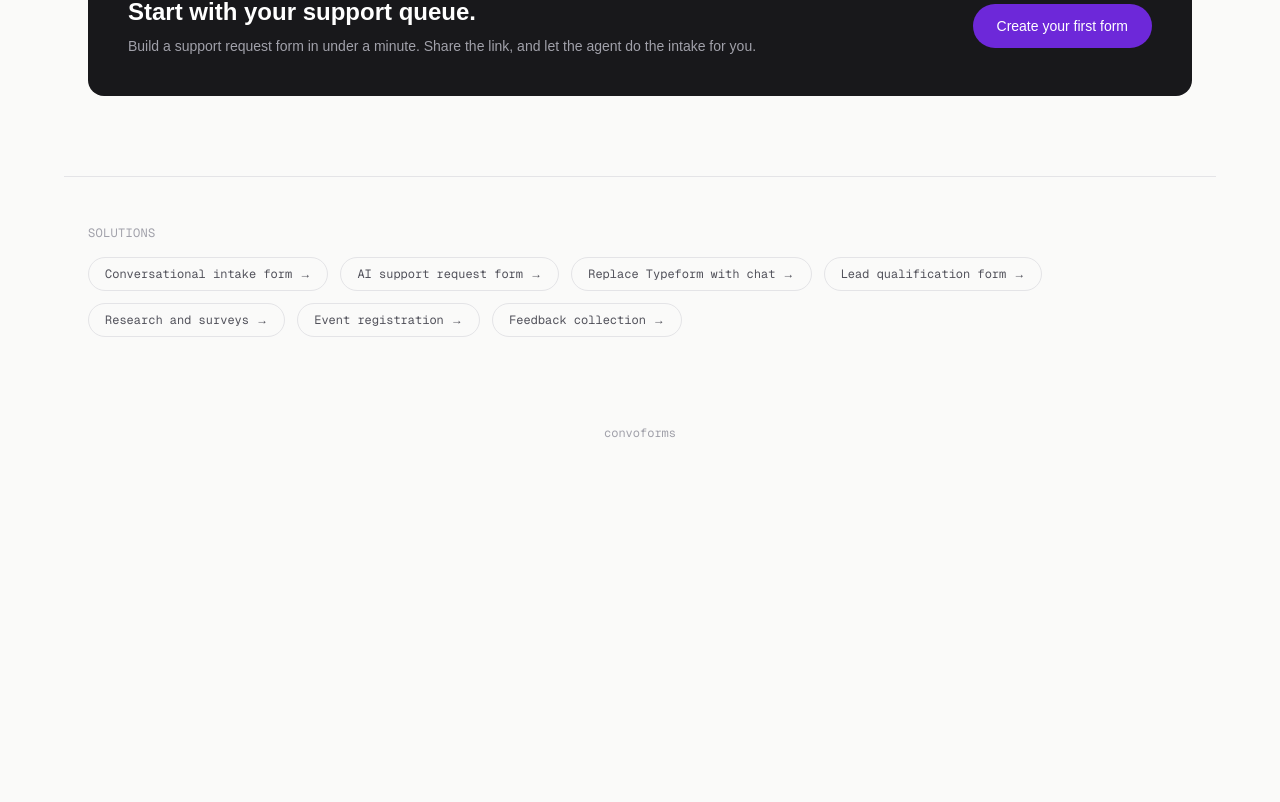
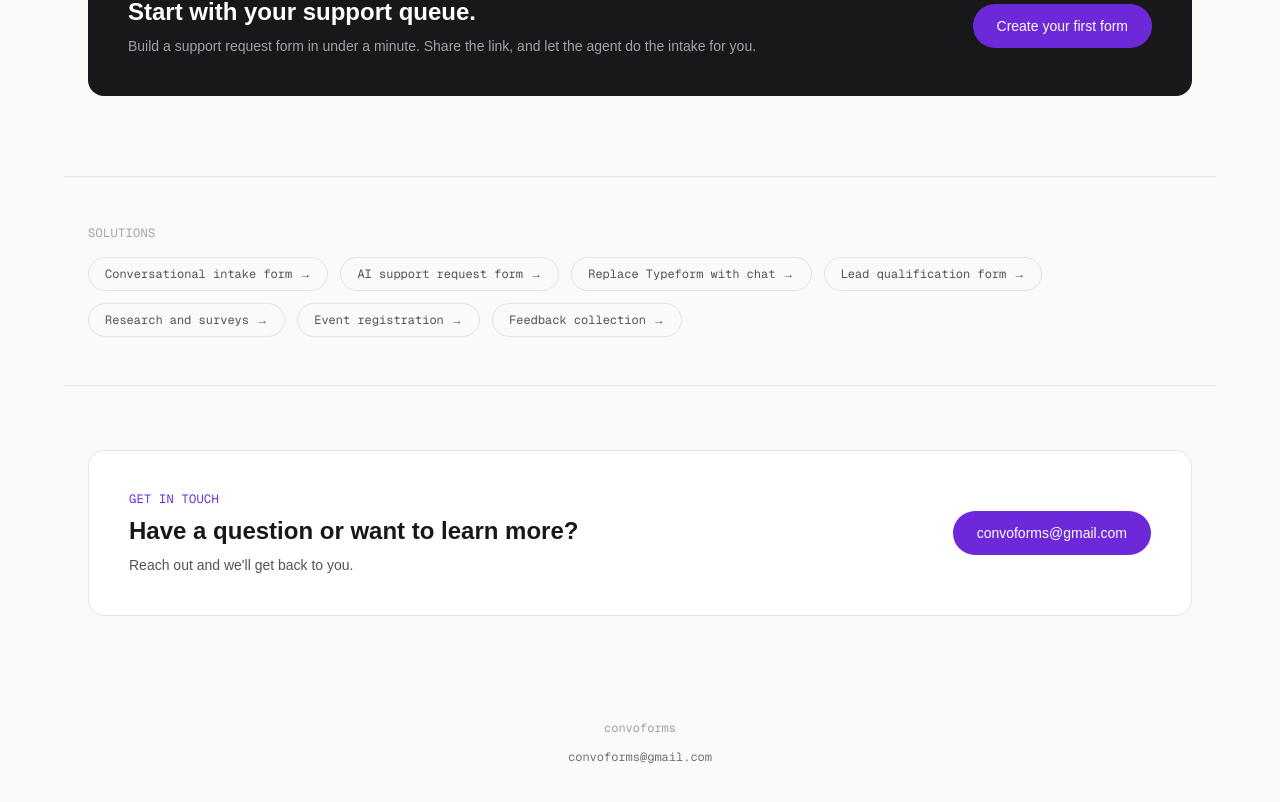
Before and after one commit to fvargas809/convoforms, a Next.js app: page / in a window 1280 px wide. Shown: the part 2432-3234 px from the top of the page. Before the commit the page ends 2913 px from the top, so only its background shows below. Built offline with nearby package versions, Linux system fonts and the light colour scheme.

Commit message:
added my contact info

```diff
--- a/app/page.tsx
+++ b/app/page.tsx
@@ -259,9 +259,41 @@ export default function Home() {
         </div>
       </section>
 
-      <footer className="mx-auto max-w-6xl px-6 py-10 text-center">
-        <p className="font-mono text-xs text-[#A1A1AA]">convoforms</p>
-      </footer>
+      {/* Contact */}
+      <section className="mx-auto max-w-6xl px-6 py-16 border-t border-[#E4E4E7]">
+        <div className="rounded-2xl border border-[#E4E4E7] bg-white p-10 flex items-center justify-between flex-wrap gap-6">
+          <div>
+            <p className="font-mono text-xs tracking-wide text-[#6D28D9] uppercase mb-2">
+              Get in touch
+            </p>
+            <h2 className="text-2xl font-semibold text-[#18181B] mb-2">
+              Have a question or want to learn more?
+            </h2>
+            <p className="text-sm text-[#52525B]">
+              Reach out and we&apos;ll get back to you.
+            </p>
+          </div>
+          <a
+            href="mailto:convoforms@gmail.com"
+            className="rounded-full bg-[#6D28D9] text-white px-6 py-3 text-sm font-medium hover:bg-[#5B21B6] transition-colors shrink-0"
+          >
+            convoforms@gmail.com
+          </a>
+        </div>
+      </section>
+
+
+
+          <footer className="mx-auto max-w-6xl px-6 py-10 text-center">
+            <p className="font-mono text-xs text-[#A1A1AA] mb-2">convoforms</p>
+            <a
+              href="mailto:convoforms@gmail.com"
+              className="font-mono text-xs text-[#71717A] hover:text-[#6D28D9] transition-colors"
+            >
+              convoforms@gmail.com
+            </a>
+          </footer>
+
     </div>
   )
 }
```
